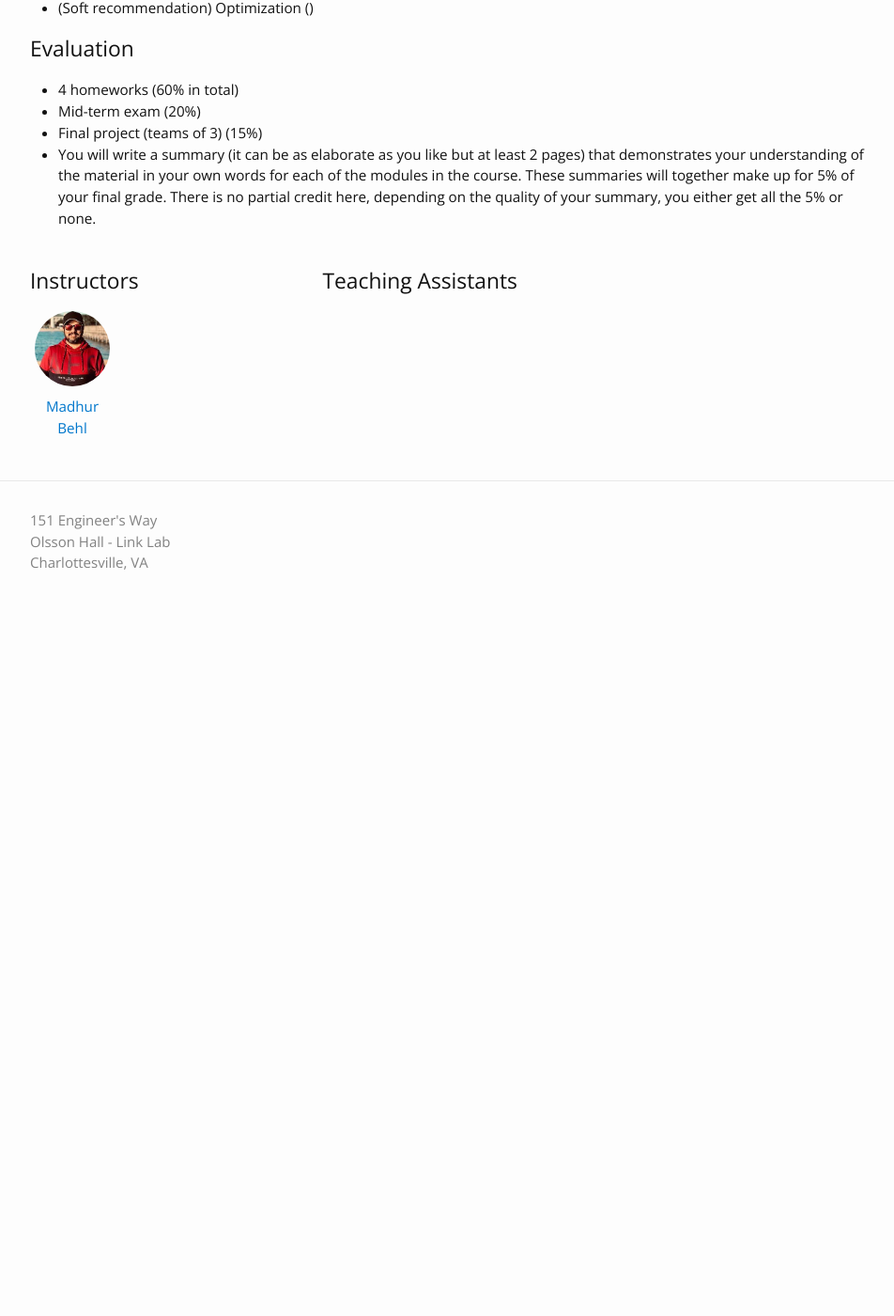
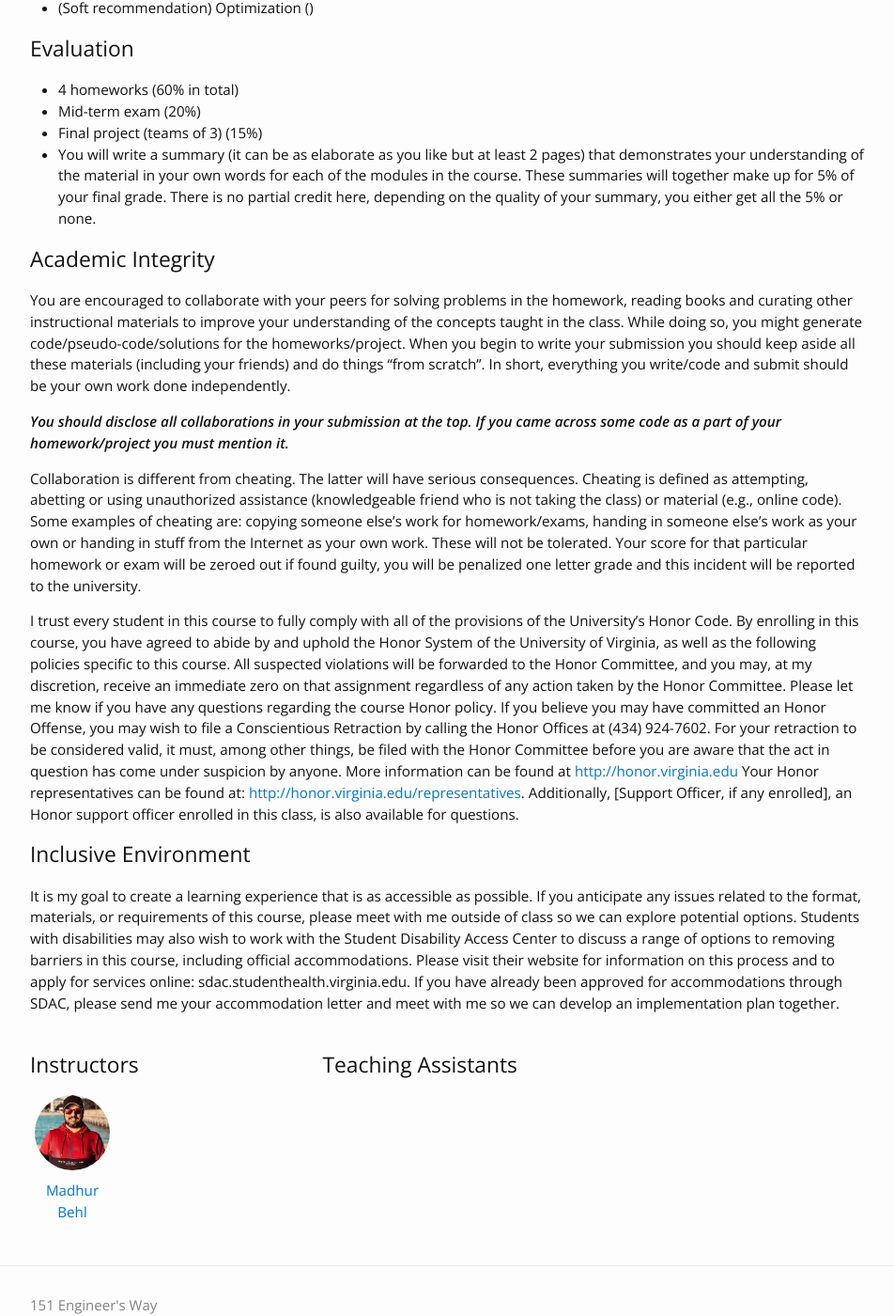
Before and after one commit to linklab-uva/robotlearning, a Jekyll site: the page built from index.md, in a window 1280 px wide and 1400 px high, scrolled down 1096 px. Shown: the whole window at 94% size, without its empty margins (163-1115 px from the left). Built offline with Jekyll 4.4.1, drawn with Linux system fonts in a browser that asks for light colours; nearby versions of some CDN libraries; our own code applies the rules of GitHub Pages for plain Markdown files; before the commit the page ends 1766 px from its top, so only the background shows below that.

Commit message:
policies

```diff
--- a/index.md
+++ b/index.md
@@ -19,3 +19,15 @@ layout: home
 - Mid-term exam (20%)
 - Final project (teams of 3) (15%)
 - You will write a summary (it can be as elaborate as you like but at least 2 pages) that demonstrates your understanding of the material in your own words for each of the modules in the course. These summaries will together make up for 5% of your final grade. There is no partial credit here, depending on the quality of your summary, you either get all the 5% or none.
+
+## Academic Integrity
+You are encouraged to collaborate with your peers for solving problems in the homework, reading books and curating other instructional materials to improve your understanding of the concepts taught in the class. While doing so, you might generate code/pseudo-code/solutions for the homeworks/project. When you begin to write your submission you should keep aside all these materials (including your friends) and do things “from scratch”. In short, everything you write/code and submit should be your own work done independently.
+
+***You should disclose all collaborations in your submission at the top. If you came across some code as a part of your homework/project you must mention it.***
+
+Collaboration is different from cheating. The latter will have serious consequences. Cheating is defined as attempting, abetting or using unauthorized assistance (knowledgeable friend who is not taking the class) or material (e.g., online code). Some examples of cheating are: copying someone else’s work for homework/exams, handing in someone else's work as your own or handing in stuff from the Internet as your own work. These will not be tolerated. Your score for that particular homework or exam will be zeroed out if found guilty, you will be penalized one letter grade and this incident will be reported to the university.
+
+I trust every student in this course to fully comply with all of the provisions of the University’s Honor Code. By enrolling in this course, you have agreed to abide by and uphold the Honor System of the University of Virginia, as well as the following policies specific to this course. All suspected violations will be forwarded to the Honor Committee, and you may, at my discretion, receive an immediate zero on that assignment regardless of any action taken by the Honor Committee. Please let me know if you have any questions regarding the course Honor policy. If you believe you may have committed an Honor Offense, you may wish to file a Conscientious Retraction by calling the Honor Offices at (434) 924-7602. For your retraction to be considered valid, it must, among other things, be filed with the Honor Committee before you are aware that the act in question has come under suspicion by anyone. More information can be found at [http://honor.virginia.edu](http://honor.virginia.edu) Your Honor representatives can be found at: [http://honor.virginia.edu/representatives](http://honor.virginia.edu/representatives). Additionally, [Support Officer, if any enrolled], an Honor support officer enrolled in this class, is also available for questions.
+
+## Inclusive Environment
+It is my goal to create a learning experience that is as accessible as possible. If you anticipate any issues related to the format, materials, or requirements of this course, please meet with me outside of class so we can explore potential options. Students with disabilities may also wish to work with the Student Disability Access Center to discuss a range of options to removing barriers in this course, including official accommodations. Please visit their website for information on this process and to apply for services online: sdac.studenthealth.virginia.edu. If you have already been approved for accommodations through SDAC, please send me your accommodation letter and meet with me so we can develop an implementation plan together.
```
